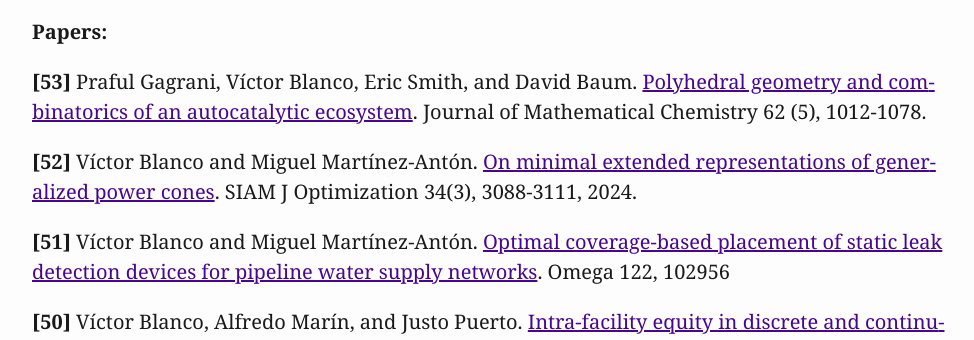
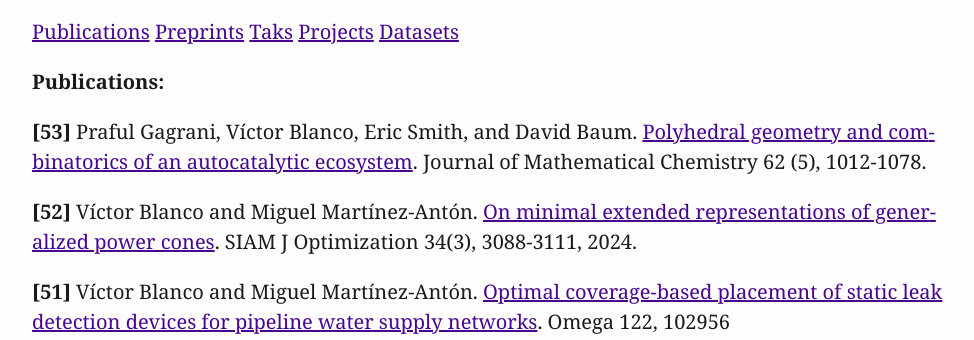
Before and after one commit to vblancoOR/vblancoOR.github.io, a plain HTML site: page index.html in a window 1280 px wide. Shown: the part 495-835 px from the top of the page, without its empty margins (148-1122 px from the left). Drawn offline with Linux system fonts and the light colour scheme.

Commit message:
editions

```diff
--- a/index.html
+++ b/index.html
@@ -185,7 +185,16 @@ Business</strong></p>
 </tr>
 </table>
 
-<p><strong>Papers:</strong></p>
+
+<a href="#publications" class="btn">Publications</a>
+<a href="#preprints" class="btn">Preprints</a>
+<a href="#talks" class="btn">Taks</a>
+<a href="#projects" class="btn">Projects</a>
+<a href="#datasets" class="btn">Datasets</a>
+
+
+  <div class="btn" id="publications">
+    <p><strong>Publications:</strong></p></div>
 <p><strong>[53]</strong> Praful Gagrani, Víctor Blanco, Eric Smith, and
 David Baum. <a href="https://link.springer.com/article/10.1007/s10910-024-01576-x" target="_blank">Polyhedral geometry and combinatorics of an autocatalytic
 ecosystem</a>. Journal of Mathematical Chemistry 62 (5), 1012-1078.</p>
@@ -371,7 +380,10 @@ groupoids</a>. Mathematische Zeitschrift, 251(1):41–59, September 2005.</p>
 <p><strong>Preprints:</strong></p>
 <p>Arxiv: <a
 href="https://arxiv.org/search/math?searchtype=author&amp;query=Blanco,+V">https://arxiv.org/search/math?searchtype=author&amp;query=Blanco,+V</a></p>
-<p><strong>Talks:</strong></p>
+
+<div class="btn" id="preprints"><p><strong>Preprints:</strong></p></div>
+
+<div class="btn" id="talks"><p><strong>Talks:</strong></p></div>
 <ul>
 <li><p>The Waste-To-Biomethane Logistic Problem. International Workshop
 on Location Analysis and Related Problems (IWOLOCA). Edinburgh, 7-8
@@ -605,7 +617,7 @@ Operativa. Tenerife, Mayo 2006.</p></li>
 Congreso de la Asociación Andaluza de Ciencia Regional. Granada, Marzo
 2006.</p></li>
 </ul>
-<p><strong>Projects:</strong></p>
+<div class="btn" id="projects"><p><strong>Projects:</strong></p></div>
 <p><em>As PI:</em></p>
 <ul>
 <li><p>Mathematical Optimization and Complex Networks: From the Origin of Life to Artificial Intelligence (C-EXP-139-UGR23
@@ -675,7 +687,7 @@ Justo Puerto / Fernando López.</p></li>
 de la Universidad de Granada (CEX2020-001105-M), Min. de Ciencia e
 Innovación, 2021-26. PI: Joaquín Pérez.</p></li>
 </ul>
-<p><strong>Datasets:</strong></p>
+<div class="btn" id="datasets"><p><strong>Datasets:</strong></p></div>
 <p>Github: <a
 href="http://github.com/vblancoOR">github.com/vblancoOR</a></p>
 </body>
```
